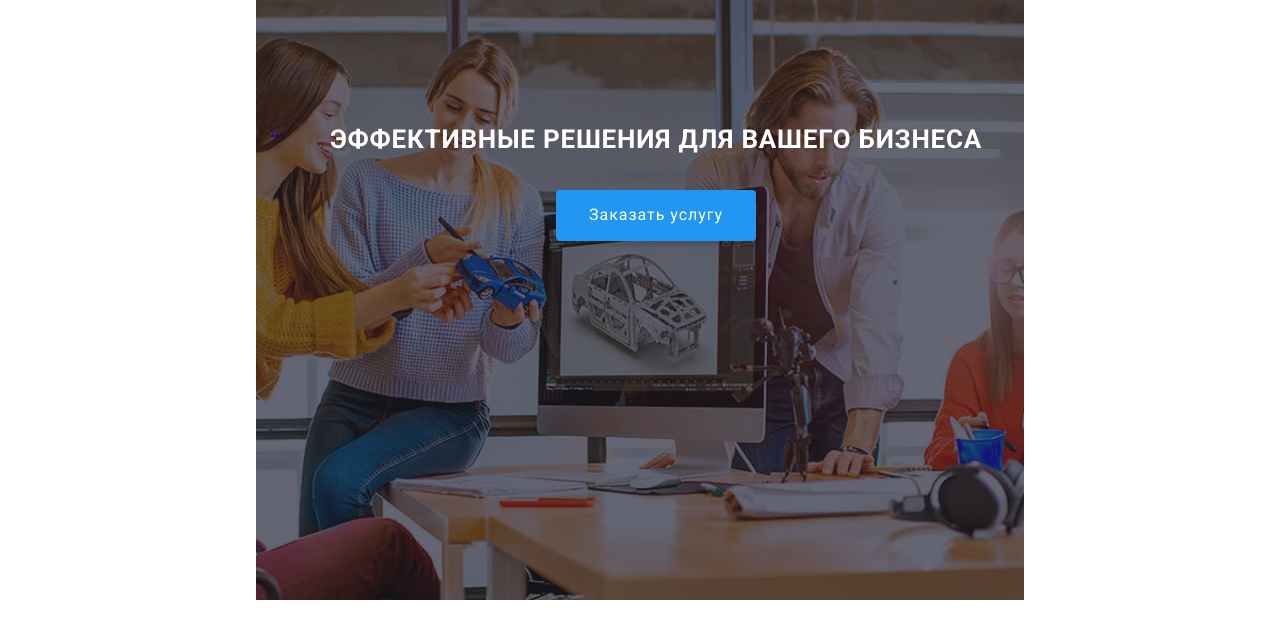
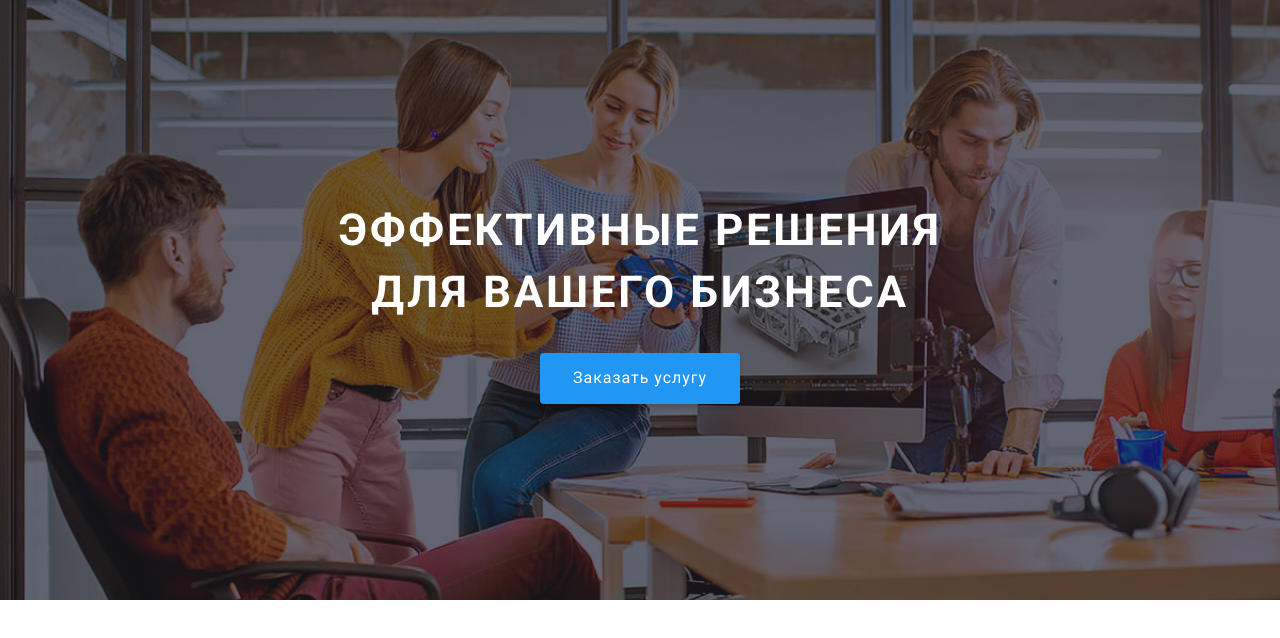
Before and after one commit to Juliase4/goit-hw-08, a plain HTML site: page index.html in a window 1280 px wide. Drawn offline with Linux system fonts and the light colour scheme.

Commit message:
Сделана секция Hero

```diff
--- a/sass/components/_container.scss
+++ b/sass/components/_container.scss
@@ -9,4 +9,7 @@
   @media screen and (min-width: 768px) {
     width: 768px;
   }
+  @media screen and (min-width: 1200px) {
+    width: 1200px;
+  }
 }
--- a/sass/layout/_hero.scss
+++ b/sass/layout/_hero.scss
@@ -1,49 +1,53 @@
 .hero {
-  // max-width: 1600px;
-  // height: 600px;
+  max-width: 480px;
+  padding-top: 118px;
+  padding-bottom: 118px;
   margin-left: auto;
   margin-right: auto;
-  padding: 118px 16px;
   text-align: center;
+  background-repeat: no-repeat;
+  background-position: center;
+  background-size: cover;
   background: #2f303a;
   background-image: linear-gradient(
       rgba(47, 48, 58, 0.4),
       rgba(47, 48, 58, 0.4)
     ),
-    url(../images/hero-bg.png);
-  background-repeat: no-repeat;
-  background-position: center;
-  background-size: cover;
-  @include tablet {
-    padding: 118px 204px;
-    width: 768px;
+    url(../images/hero/hero-bg-mob.jpg);
+
+  @media screen and (min-width: 768px) {
+    max-width: 768px;
+    background: #2f303a;
+    background-image: linear-gradient(
+        rgba(47, 48, 58, 0.4),
+        rgba(47, 48, 58, 0.4)
+      ),
+      url(../images/hero/hero-bg-tab.jpg);
   }
-  @include desktop {
+
+  @media screen and (min-width: 1200px) {
     padding-top: 200px;
     padding-bottom: 200px;
     max-width: 1600px;
     height: 600px;
-    margin-left: auto;
-    margin-right: auto;
-    padding: 118px 16px;
-    text-align: center;
     background: #2f303a;
     background-image: linear-gradient(
         rgba(47, 48, 58, 0.4),
         rgba(47, 48, 58, 0.4)
       ),
       url(../images/hero-bg.png);
-    background-repeat: no-repeat;
-    background-position: center;
-    background-size: cover;
   }
 }
 
 .hero-title {
-  //   @include font(44px, 900, 1.4, 0.06em);
-  @include font(26px, 900, 1.62);
+  @include font(26px, 900, 1.61, 0.06em);
+  max-width: 360px;
   margin-bottom: 30px;
-  max-width: 696px;
   margin-left: auto;
   margin-right: auto;
+
+  @media screen and (min-width: 1200px) {
+    @include font(44px, 900, 1.4, 0.06em);
+    max-width: 696px;
+  }
 }
```
Also changed, not shown: css/main.css, css/main.min.css, 2 other files.
